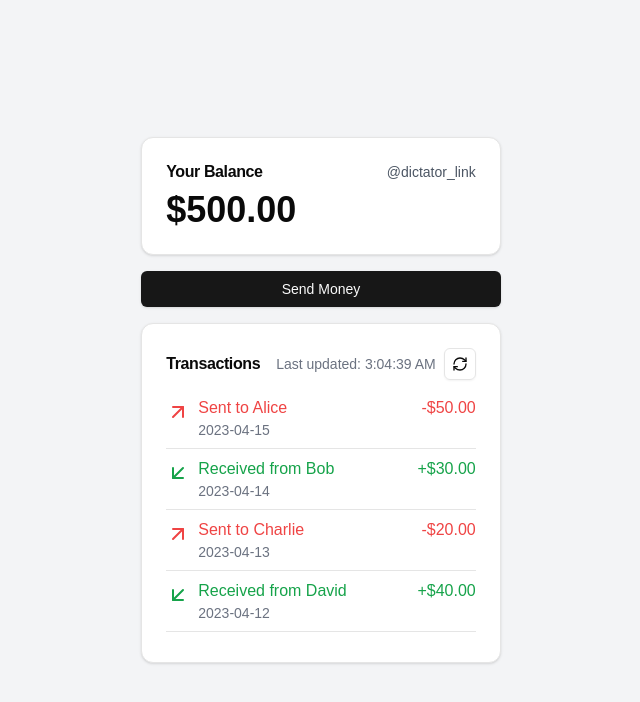
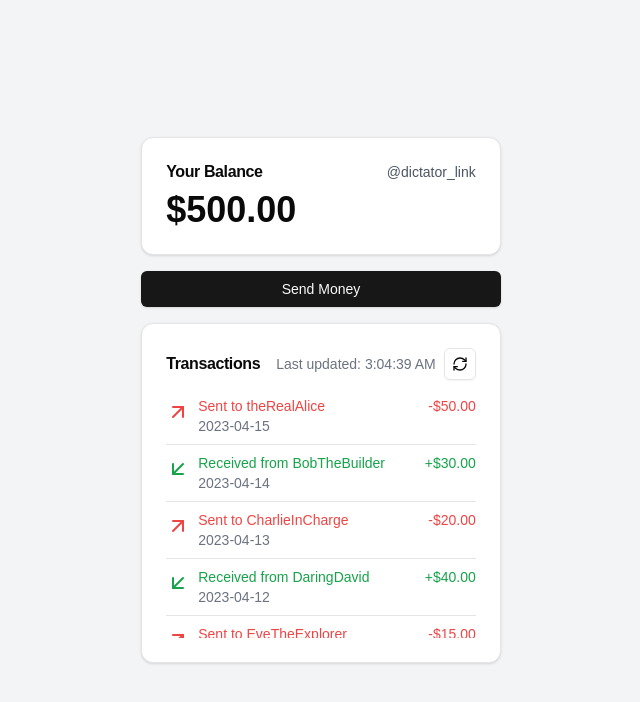
Before and after one commit to ryan-huang1/link-pay-frontend, a Next.js app in the folder link-pay/: page / in a window 1280 px wide. Shown: the top 702 px of the page, without its empty margins (319-959 px from the left). Built offline with nearby package versions, Linux system fonts and the light colour scheme.

Commit message:
change usernames + change transaction font sizes

```diff
--- a/link-pay/src/components/venmo-interface.tsx
+++ b/link-pay/src/components/venmo-interface.tsx
@@ -18,19 +18,19 @@ import { Alert, AlertDescription, AlertTitle } from "@/components/ui/alert"
 
 // Mock data for initial transactions
 const initialTransactions = [
-  { id: 1, type: "sent", amount: 50, to: "Alice", date: "2023-04-15" },
-  { id: 2, type: "received", amount: 30, from: "Bob", date: "2023-04-14" },
-  { id: 3, type: "sent", amount: 20, to: "Charlie", date: "2023-04-13" },
-  { id: 4, type: "received", amount: 40, from: "David", date: "2023-04-12" },
-  { id: 5, type: "sent", amount: 15, to: "Eve", date: "2023-04-11" },
+  { id: 1, type: "sent", amount: 50, to: "theRealAlice", date: "2023-04-15" },
+  { id: 2, type: "received", amount: 30, from: "BobTheBuilder", date: "2023-04-14" },
+  { id: 3, type: "sent", amount: 20, to: "CharlieInCharge", date: "2023-04-13" },
+  { id: 4, type: "received", amount: 40, from: "DaringDavid", date: "2023-04-12" },
+  { id: 5, type: "sent", amount: 15, to: "EveTheExplorer", date: "2023-04-11" },
 ]
 
 const suggestedUsers = [
-  { value: "alice", label: "Alice" },
-  { value: "bob", label: "Bob" },
-  { value: "charlie", label: "Charlie" },
-  { value: "david", label: "David" },
-  { value: "eve", label: "Eve" },
+  { value: "theRealAlice", label: "theRealAlice" },
+  { value: "BobTheBuilder", label: "BobTheBuilder" },
+  { value: "CharlieInCharge", label: "CharlieInCharge" },
+  { value: "DaringDavid", label: "DaringDavid" },
+  { value: "EveTheExplorer", label: "EveTheExplorer" },
 ]
 
 export function VenmoInterface() {
@@ -277,18 +277,18 @@ export function VenmoInterface() {
                     <ArrowDownLeft className="mr-2 mt-1 text-green-600 flex-shrink-0" />
                   )}
                   <div className="min-w-0 flex-1">
-                    <p className={`font-medium break-words ${
+                    <p className={`font-medium break-words text-sm ${
                       transaction.type === "sent" ? "text-red-500" : "text-green-600"
                     }`}>
                       {transaction.type === "sent"
                         ? `Sent to ${transaction.to}`
                         : `Received from ${transaction.from}`}
                     </p>
-                    <p className="text-sm text-gray-500">{transaction.date}</p>
+                    <p className="text-sm text-gray-500 text-sm">{transaction.date}</p>
                   </div>
                 </div>
                 <p
-                  className={`font-medium whitespace-nowrap ${
+                  className={`font-medium whitespace-nowrap text-sm ${
                     transaction.type === "sent" ? "text-red-500" : "text-green-600"
                   }`}
                 >
```
